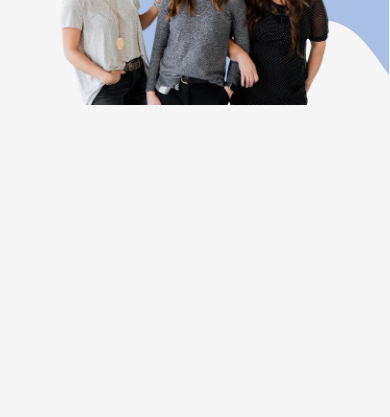
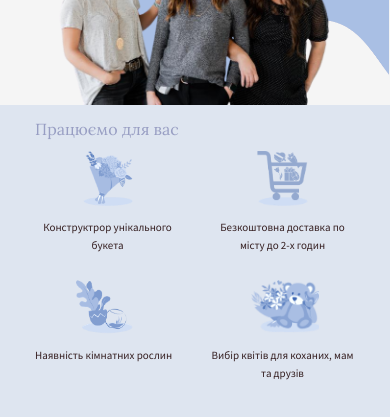
Before and after one commit to Vladislav-Burhovetskiy/flower-desing, a plain HTML site: page index.html in a window 390 px wide. Shown: the part 1327-1744 px from the top of the page. Before the commit the page ends 1432 px from the top, so only its background shows below. Drawn offline with Linux system fonts and the light colour scheme.

Commit message:
Work_for_you section for mobile done

```diff
--- a/css/about_us.css
+++ b/css/about_us.css
@@ -1,6 +1,6 @@
-/* .about_us {
-  position: relative;
-} */
+.about_us {
+  margin-bottom: 10px;
+}
 
 .about_us__container {
   padding: 0 35px;
--- a/css/common.css
+++ b/css/common.css
@@ -7,7 +7,7 @@
 
   scroll-behavior: smooth;
   --color-background: #A9BFE4;
-  --color-background-light: rgba(169, 191, 228, 0.2);
+  --color-background-light: rgba(169, 191, 228, 0.3);
   --color-text-colored: #989EC3;
   --color-shadow: #FFC2C7;
   --color-text-dark: #351F21;
--- a/css/header.css
+++ b/css/header.css
@@ -51,7 +51,7 @@
 }
 
 .header__banner-info-link-cart-catalog {
-  width: 130px;
+  width: 131px;
   height: 30px;
 
   font-weight: 600px;
--- a/css/index.css
+++ b/css/index.css
@@ -1,3 +1,4 @@
 @import url(common.css);
 @import url(header.css);
 @import url(about_us.css);
+@import url(work_for_you.css);
--- /dev/null
+++ b/css/work_for_you.css
@@ -0,0 +1,47 @@
+.work_for_you {
+  background-color: var(--color-background-light);
+  height: 375px;
+}
+
+.work_for_you__container {
+  padding: 14px 35px;
+}
+
+.work_for_you__title {
+  font-family: Lora;
+  font-size: 16px;
+  font-weight: 400;
+  line-height: 20px;
+  text-align: left;
+
+  color: var(--color-text-colored);
+  margin-bottom: 12px;
+}
+
+.work_for_you__info {
+  display: flex;
+  justify-content: space-between;
+  flex-wrap: wrap;
+}
+
+
+.work_for_you__info-container {
+  max-width: 145px;
+}
+
+.work_for_you__info-image-container {
+  width: 65px;
+  height: 55px;
+  margin: auto;
+  margin-bottom: 12px;
+}
+
+.work_for_you__info-text {
+  font-size: 11px;
+  text-align: center;
+  margin-bottom: 25px;
+}
+
+.indoor_image {
+  padding: 0 5px;
+}
--- a/index.html
+++ b/index.html
@@ -94,6 +94,71 @@
           </div>
         </div>
       </section>
+      <!-- Працюємо для вас -->
+      <section class="work_for_you">
+        <div class="work_for_you__container container">
+          <h2 class="work_for_you__title">Працюємо для вас</h2>
+          <div class="work_for_you__info">
+            <div class="work_for_you__info-container">
+              <div class="work_for_you__info-image-container">
+                <img
+                  class="work_for_you__info-image"
+                  src="./images/work_for_you/work_for_you__constructor.png"
+                  alt="Bouquets constructor"
+                >
+              </div>
+              <p class="work_for_you__info-text">
+                Конструктрор унікального букета
+              </p>
+
+            </div>
+            <div class="work_for_you__info-container">
+              <div class="work_for_you__info-image-container">
+                <img
+                  class="work_for_you__info-image"
+                  src="./images/work_for_you/work_for_you__delivery.png"
+                  alt="Delivery"
+                >
+              </div>
+              <p class="work_for_you__info-text">
+                Безкоштовна доставка по місту до 2-х годин
+              </p>
+
+            </div>
+            <div class="work_for_you__info-container">
+              <div class="work_for_you__info-image-container indoor_image">
+                <img
+                  class="work_for_you__info-image"
+                  src="./images/work_for_you/work_for_you__indoor.png"
+                  alt="Indoor"
+                >
+              </div>
+              <p class="work_for_you__info-text">
+                Наявність кімнатних рослин
+              </p>
+
+            </div>
+            <div class="work_for_you__info-container">
+              <div class="work_for_you__info-image-container">
+                <img
+                  class="work_for_you__info-image"
+                  src="./images/work_for_you/work_for_you__for_loved_ones.png"
+                  alt="For loved ones"
+                >
+              </div>
+              <p class="work_for_you__info-text">
+                Вибір квітів для коханих, мам та друзів
+              </p>
+
+            </div>
+
+
+          </div>
+        </div>
+      </section>
+      <section>
+
+      </section>
 
     </main>
   </body>
```
Also changed, not shown: images/work_for_you/work_for_you__constructor.png (added), images/work_for_you/work_for_you__delivery.png (added), images/work_for_you/work_for_you__for_loved_ones.png (added), images/work_for_you/work_for_you__indoor.png (added).
